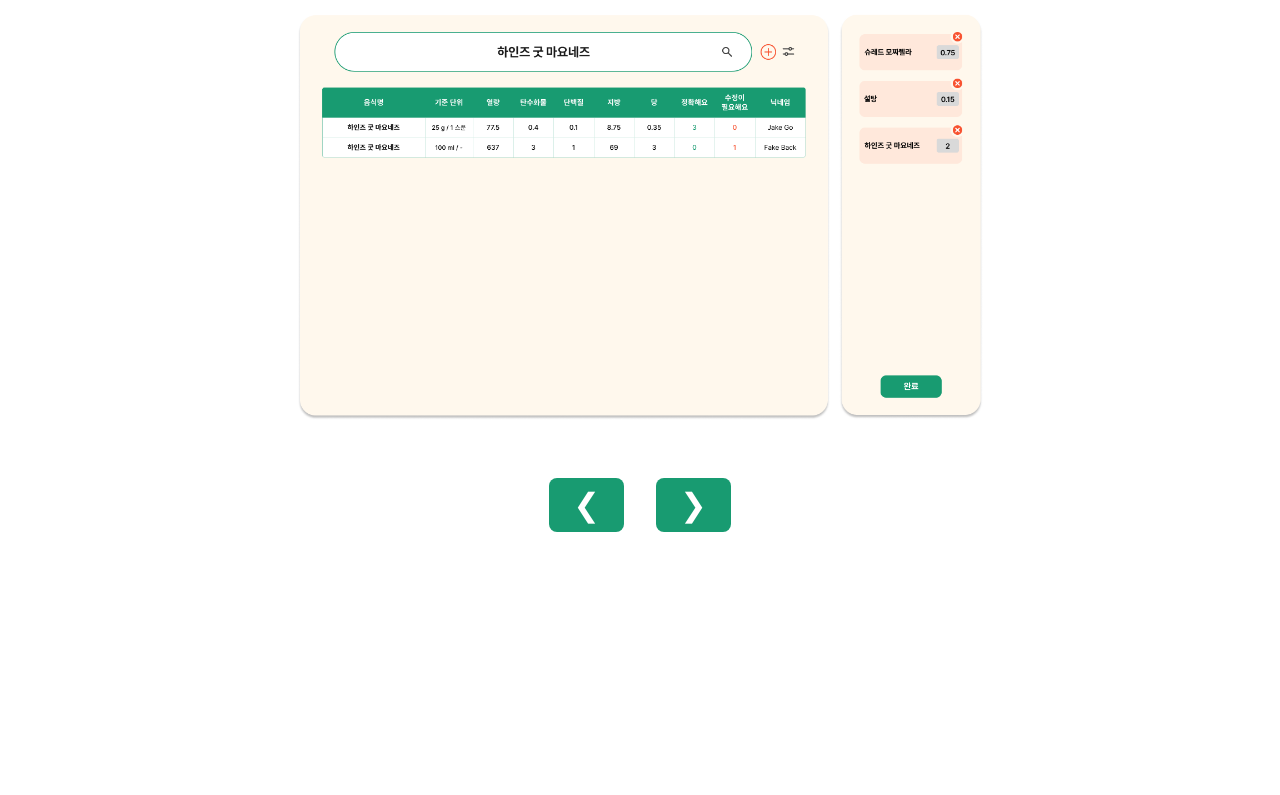
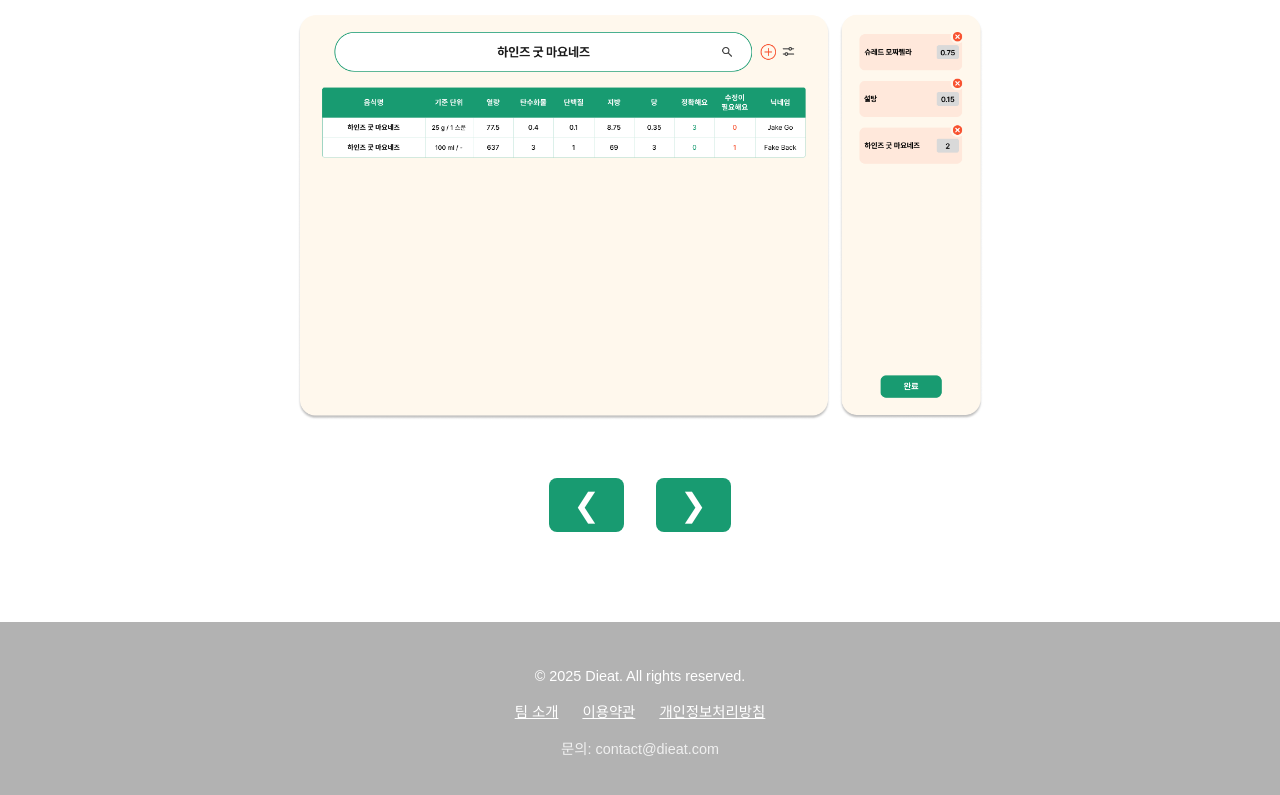
Before and after one commit to HWSWC14th-3rd-samsung/be14-3rd-SAMSUNG-Dieat-FE, a Vue app in the folder dieat-fe/: page / in a window 1280 px wide. Shown: the part 1082-1877 px from the top of the page. Before the commit the page ends 1614 px from the top, so only its background shows below. Built offline with nearby package versions, Linux system fonts and the light colour scheme; what v-calendar would draw is missing.

Commit message:
footer+LoginModal

```diff
--- a/dieat-fe/src/components/LoginModal.vue
+++ b/dieat-fe/src/components/LoginModal.vue
@@ -1,25 +1,76 @@
 <template>
-    <div class="login-modal-overlay" v-if="show">
+  <div class="login-modal-overlay" v-if="show"  @click.self="emit('close')">
       <div class="login-modal-box">
-        <h2 class="login-title">Login</h2>
+          <button class="close-button" @click="emit('close')">✕</button>
+          <img src="@/assets/login_img/Login.png" alt="Login" class="logo-title"/>
+          <!-- <h1 class="login-title">Login</h1> -->
+
           <input type="text" placeholder="아이디" class="login-input" v-model="id" />
           <input type="password" placeholder="비밀번호" class="login-input" v-model="password" />
-        <button class="login-button" @click="$emit('login', { id, password })">로그인</button>
-        <img src="../img/dieat_greenLogo 1.svg" alt="logo" class="login-logo" />
-        <a class="signup-text" href="/register">Sign up</a>
+          <!-- <button class="login-button" @click="$emit('login', { id, password })">로그인</button> -->
+          <button class="login-button" @click="handleLogin">로그인</button>
+
+          <p v-if="errorMessage" class="error-text">
+              {{ errorMessage }}
+          </p>
+          <img src="@/assets/login_img/dieat_greenLogo.png" alt="logo" class="login-logo"/>
+          <a class="signup-text" href="/register">
+            Sign up
+          </a>
       </div>
   </div>
 </template>
 
 <script setup>
+  import { ref, onMounted, onBeforeUnmount } from 'vue'
+
   const props = defineProps({
-    show: Boolean
+      show: Boolean,
   })
-  const emit = defineEmits(['login'])
+  const emit = defineEmits(['login-success', 'close'])
 
-  import { ref } from 'vue'
   const id = ref('')
   const password = ref('')
+  const errorMessage = ref('')
+
+  const handleLogin = async () => {
+    try {
+        const res = await fetch('http://localhost:8000/user-service/login', {
+          method: 'POST',
+          headers: { 'Content-Type': 'application/json' },
+          body: JSON.stringify({ userId: id.value, userPwd: password.value })
+      })
+
+      const token = res.headers.get('Authorization')?.replace('Bearer ', '')
+      console.log('응답 상태:', res.status)
+      console.log('Authorization 헤더:', res.headers.get('Authorization'))
+
+      if (res.ok && token) {
+        localStorage.setItem('accessToken', token)
+        emit('login-success')
+        emit('close')
+      } else {
+        console.warn('토큰 없음 or 응답 비정상:', token)
+        errorMessage.value = '로그인 실패: 아이디 또는 비밀번호를 확인하세요.'
+      }
+    } catch (err) {
+      console.error('로그인 오류:', err)
+      errorMessage.value = '서버 오류가 발생했습니다.'
+    }
+
+  }
+
+  const handleKeydown = (e) => {
+    if (e.key === 'Escape') emit('close')
+  }
+
+  onMounted(() => {
+    window.addEventListener('keydown', handleKeydown)
+  })
+
+  onBeforeUnmount(() => {
+    window.removeEventListener('keydown', handleKeydown)
+  })
 </script>
 
 <style scoped>
@@ -30,21 +81,33 @@
     display: flex;
     justify-content: center;
     align-items: center;
-    z-index: 1000;
+    z-index: 5000;
   }
   .login-modal-box {
+    position: relative;
     background: #fff;
     border-radius: 16px;
     padding: 40px 30px;
-    width: 320px;
+    width: 400px;
+    height: auto;
     box-shadow: 0 4px 12px rgba(0, 0, 0, 0.1);
     text-align: center;
   }
+  .close-button {
+    position: absolute;
+    top: 20px;
+    right: 20px;
+    background: transparent;
+    border: none;
+    font-size: 24px;
+    font-weight: bold;
+    cursor: pointer;
+    color: black;
+  }
+
   .login-title {
-    font-size: 28px;
-    font-weight: bold;
-    margin-bottom: 20px;
-    font-family: 'cursive';
+    display: block;
+    margin-bottom: 100px;
   }
   .login-input {
     width: 100%;
@@ -70,10 +133,20 @@
   .login-logo {
     width: 120px;
     margin-bottom: 12px;
+
+    display: block;
+    margin-left: auto;
+    margin-right: auto;
   }
   .signup-text {
     font-size: 16px;
     font-weight: bold;
     font-family: 'cursive';
   }
+  .error-text {
+    color: red;
+    font-size: 14px;
+    margin-bottom: 12px;
+  }
+
 </style>
--- a/dieat-fe/src/components/common/Footer.vue
+++ b/dieat-fe/src/components/common/Footer.vue
@@ -1,11 +1,37 @@
 <template>
-    <div>
+    <footer class="footer">
+      <div class="footer-content">
+        <p>© 2025 Dieat. All rights reserved.</p>
+        <div class="footer-links">
+          <a href="#">팀 소개</a>
+          <a href="#">이용약관</a>
+          <a href="#">개인정보처리방침</a>
+        </div>
+        <p class="contact">문의: contact@dieat.com</p>
+      </div>
+    </footer>
+  </template>
 
-    </div>
-</template>
+  <style scoped>
+  .footer {
+    background-color: rgba(0, 0, 0, 0.3);
+    color: white;
+    text-align: center;
+    padding: 2rem 1rem;
+    font-size: 0.9rem;
+  }
 
-<script setup>
+  .footer-links {
+    margin: 1rem 0;
+  }
 
-</script>
+  .footer-links a {
+    margin: 0 0.75rem;
+    color: white;
+    text-decoration: underline;
+  }
 
-<style scoped></style>
+  .contact {
+    opacity: 0.8;
+  }
+  </style>
--- a/dieat-fe/src/views/Home.vue
+++ b/dieat-fe/src/views/Home.vue
@@ -32,12 +32,19 @@
       </div>
     </div>
   </div>
+  <br>
+  <br>
+  <br>
+  <br>
+  <br>
+  <Footer></Footer>
 
 </template>
 
 <script setup>
 import {ref} from 'vue';
 import Header from '@/components/common/Header.vue';
+import Footer from '@/components/common/Footer.vue';
 
 import { Swiper, SwiperSlide } from 'swiper/vue'
 import { Navigation, Autoplay } from 'swiper/modules'
```
Lines whose indentation alone changed are shown as unchanged.
